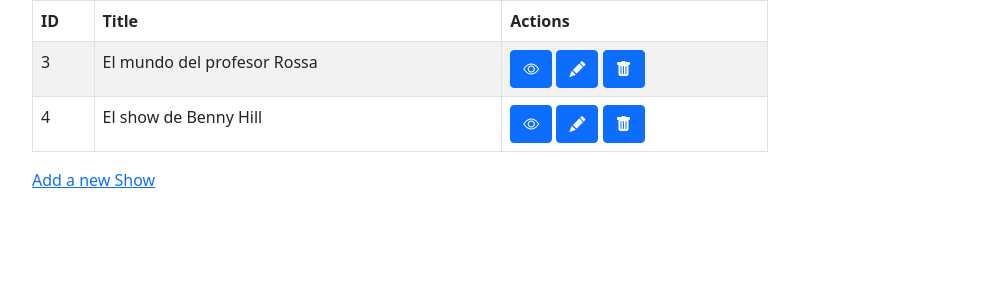
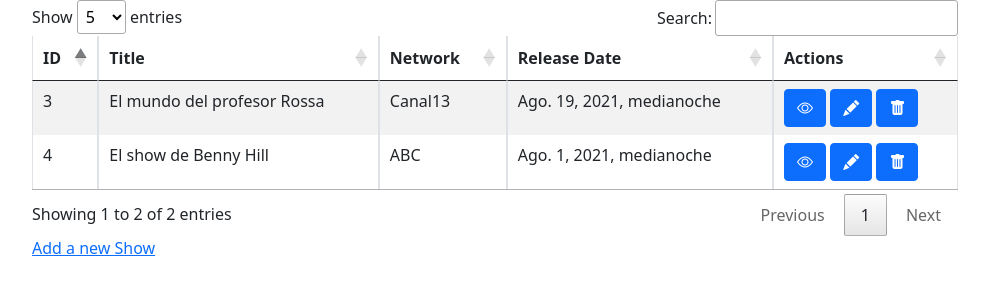
Before and after one commit to pfuentea/tv_shows, a Django app: page / in a window 1280 px wide. Shown: the part 56-356 px from the top of the page, without its empty margins (50-1039 px from the left). Run offline with Django 3.2, Linux system fonts and the light colour scheme; data comes from the database, SQL or seed files in the repository; both versions use the stored data as it was after the commit; some libraries are stand-ins or nearby versions.

Commit message:
CRUD Completo, falta darle más style

```diff
--- a/app_shows/templates/index.html
+++ b/app_shows/templates/index.html
@@ -3,13 +3,15 @@
 
 <div class="container">
     <div class="row">
-        <div class="col-8">
+        <div class="col-10">
             <div class="table-responsive">
                 <table id="shows" class="table table-striped table-bordered" width="100%" >
                     <thead>
                         <tr>
                             <th>ID</th>
                             <th>Title</th>
+                            <th>Network</th>
+                            <th>Release Date</th>
                             <th>Actions</th>
                         </tr>
                     </thead>
@@ -18,6 +20,8 @@
                         <tr>
                             <td> {{show.id}}</td>
                             <td> {{show.title}}</td>
+                            <td> {{show.network.name}}</td>
+                            <td> {{show.release_date}}</td>
                             <td><span data-placement="top" data-toggle="tooltip" title="View">
                                     <a href="/shows/{{show.id}}" class="btn btn-primary btn-xs" data-title="view" data-toogle="modal" data-target="#view">
                                         <i class="bi bi-eye"></i>
@@ -29,7 +33,7 @@
                                     </a>
                                 </span>
                                 <span data-placement="top" data-toggle="tooltip" title="Delete">
-                                    <a href="/shows/{{show.id}}/destroy" class="btn btn-primary btn-xs" data-title="view" data-toogle="modal" data-target="#view">
+                                    <a href="/shows/{{show.id}}/destroy" class="btn btn-primary btn-xs" data-title="view" data-bs-toggle="modal" data-bs-target="#confirm-delete">
                                         <i class="bi bi-trash-fill"></i>
                                     </a>
                                 </span>
@@ -42,12 +46,29 @@
         </div>
     </div>
     <div class="row">
-        <div class="col-8">
+        <div class="col-10">
             <a href="/shows/new">Add a new Show</a>
         </div>
     </div>
 </div>
 
+<div class="modal fade" id="confirm-delete" tabindex="-1" aria-labelledby="exampleModalLabel" aria-hidden="true">
+    <div class="modal-dialog">
+        <div class="modal-content">
+            <div class="modal-header">
+                <h5 class="modal-title" id="exampleModalLabel">Eliminar</h5>
+                <button type="button" class="btn-close" data-bs-dismiss="modal" aria-label="Close"></button>
+                </div>
+                <div class="modal-body">
+                Esta seguro que desea eliminar este registro?
+                </div>
+                <div class="modal-footer">
+                <button type="button" class="btn btn-secondary" data-bs-dismiss="modal">Cerrar</button>
+                <a class="btn btn-danger btn-ok">Eliminar</a>
+            </div>
+        </div>
+    </div>
+</div>
 
 <script>
     $(document).ready(function() {
@@ -57,7 +78,10 @@
             "aLengthMenu":[[5,10,15,25,-1],[5,10,15,25,"All"]],
             "iDisplayLength":5
         });
+    });
 
-    $
+    $('#confirm-delete').on('show.bs.modal', function(e) {
+            $(this).find('.btn-ok').attr('href', $(e.relatedTarget).data('href'));
+        });
 </script>
 {% endblock %}
--- a/app_shows/views.py
+++ b/app_shows/views.py
@@ -1,7 +1,9 @@
 
-from django.shortcuts import render, HttpResponse
+from django.shortcuts import render, HttpResponse,redirect
 from .models import Show, Network
 from django.contrib import messages
+from datetime import datetime
+from django.core.exceptions import ObjectDoesNotExist
 
 def index(request):
     shows=Show.objects.all()
@@ -21,28 +23,76 @@
 
 # shows/new
 def new(request):
-    canales = Network.objects.all()
 
-    #messages.success(request,f'Usted va a crear un nuevo TV Show ')
-    context = {
-        "canales":canales,
-    }
-    return render(request, 'new.html', context)
+    if request.method == "GET":
+        canales = Network.objects.all()
+        #messages.success(request,f'Usted va a crear un nuevo TV Show ')
+        context = {
+            "canales":canales,
+        }
+        return render(request, 'new.html', context)
+    if request.method == "POST":
+        titulo=request.POST['title']
+        if request.POST['new_network'] != '':
+            canal=Network.objects.get(id=request.POST['canales'])
+        else:
+            canal=Network.objects.create(name=request.POST['new_network'])
+
+        fecha=request.POST['release_date']
+        descr=request.POST['description']
+        Show.objects.create(title=titulo,network=canal,release_date=fecha,descr=descr)
+        messages.success(request,f'Usted a creado un nuevo TV Show ')
+        return redirect('/shows')
 
 # shows/<int:show_id>/edit
 def edit(request,show_id):
-    show=Show.objects.get(id=show_id)
-    context = {
-        "show":show,
-    }
-    return render(request, 'edit.html', context)
+    if request.method == "GET":
+        show=Show.objects.get(id=show_id)
 
+        fecha_lanzamiento=show.release_date
+        fecha_lanzamiento=fecha_lanzamiento.strftime('%Y-%m-%d')
+        print(fecha_lanzamiento)
+        canales = Network.objects.all()
+        context = {
+            "show":show,
+            "canales":canales,
+            "fecha_lanzamiento":fecha_lanzamiento
+        }
+        return render(request, 'edit.html', context)
+    if request.method == "POST":
+
+        titulo=request.POST['title']
+
+        if request.POST['canales'] == 'otro':
+            try:
+                canal=Network.objects.get(name=request.POST['new_network'])
+            except ObjectDoesNotExist as DoesNotExist:
+                canal=Network.objects.create(name=request.POST['new_network'])
+
+        else:
+            canal=Network.objects.get(id=request.POST['canales'])
+
+        fecha=request.POST['release_date']
+        descr=request.POST['description']
+
+        show=Show.objects.get(id=show_id)
+        show.title=titulo
+        show.network=canal
+        show.release_date=fecha
+        show.descr=descr
+        show.save()
+        messages.success(request,f'Se modificó el TV Show ')
+        return redirect('/shows')
 # shows/<int:show_id>/destroy
 def destroy(request,show_id):
-    Show.objects.delete(show_id)
 
+    Show.objects.get(id=show_id).delete()
+    #Show.objects.delete(target)
+    messages.error(request,f'Usted a borrado el mejor programa de la historia ')
     shows=Show.objects.all()
+
     context = {
         "shows":shows
     }
-    return render(request, 'index.html', context)
+
+    return redirect('/shows')
```
Also changed, not shown: app_shows/templates/detail.html (+9 -1 lines), app_shows/templates/edit.html (+24 -8 lines), app_shows/templates/new.html (+16 -3 lines), db.sqlite3.
